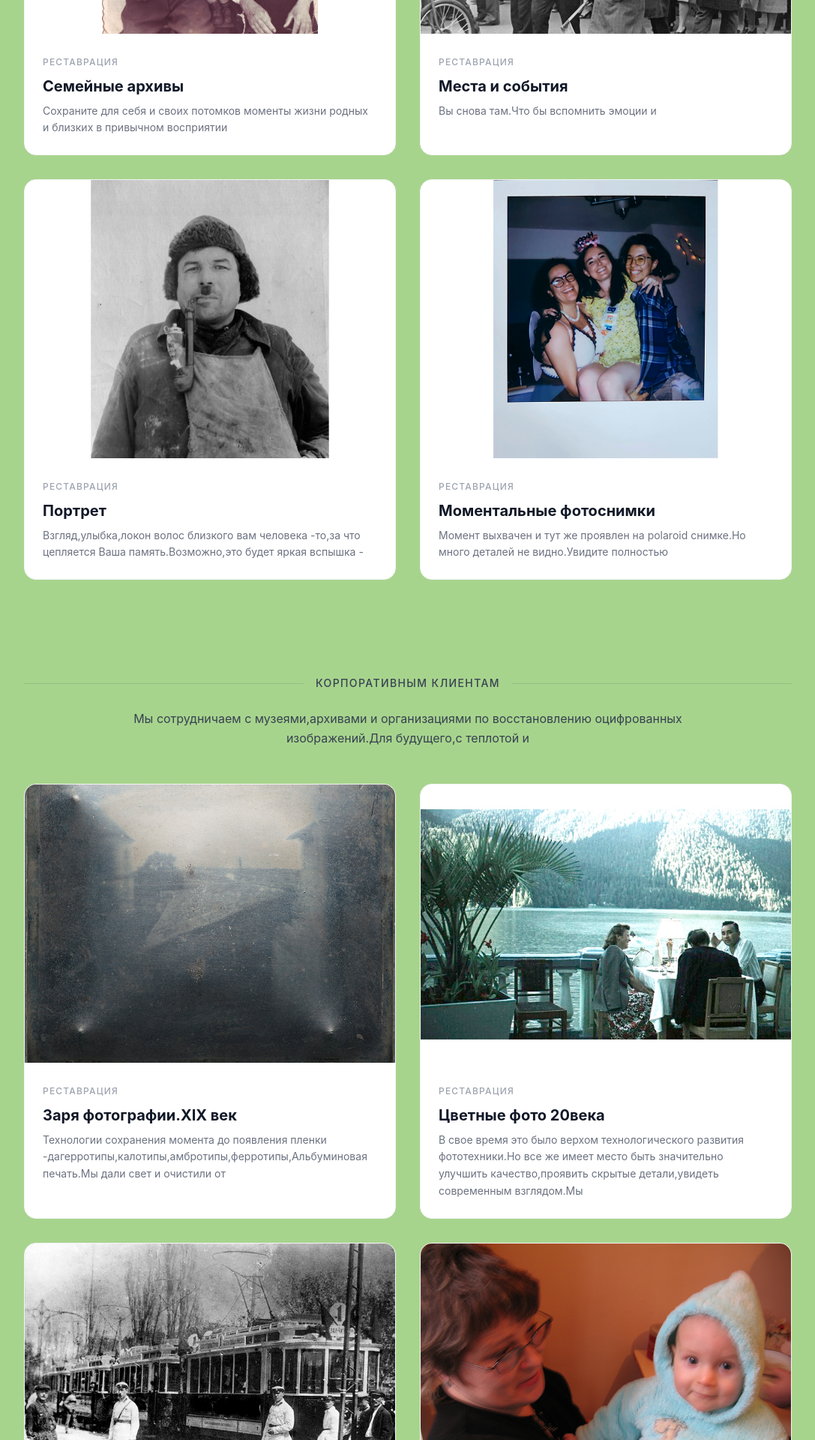
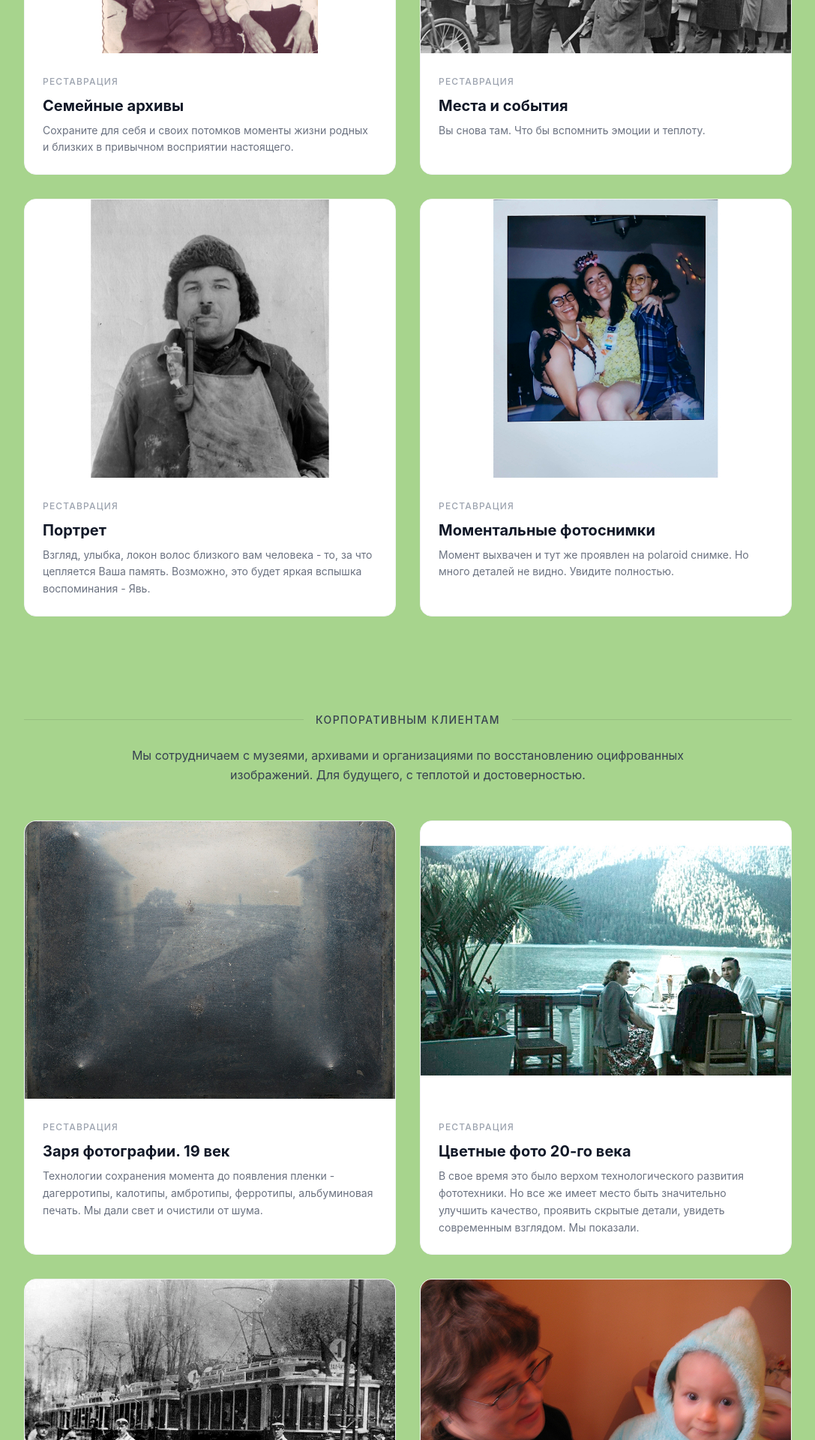
Before and after one commit to proyavi-art/site-proyavi-art, a Next.js app: page /portfolio in a window 1280 px wide. Shown: the part 820-2740 px from the top of the page at 75% size, without its empty margins (96-1183 px from the left). Built offline with nearby package versions, Linux system fonts and the light colour scheme.

Commit message:
Правка текста в галлереи

```diff
--- a/app/portfolio/page.tsx
+++ b/app/portfolio/page.tsx
@@ -5,56 +5,56 @@ const categories = [
     slug: "family",
     tag: "Реставрация",
     title: "Семейные архивы",
-    text: "Сохраните для себя и своих потомков моменты жизни родных и близких в привычном восприятии",
+    text: "Сохраните для себя и своих потомков моменты жизни родных и близких в привычном восприятии настоящего. ",
     img: "/images/gallery/family.jpg",
   },
   {
     slug: "places",
     tag: "Реставрация",
     title: "Места и события",
-    text: "Вы снова там.Что бы вспомнить эмоции и",
+    text: "Вы снова там. Что бы вспомнить эмоции и теплоту.",
     img: "/images/gallery/places.jpg",
   },
   {
     slug: "portrait",
     tag: "Реставрация",
     title: "Портрет",
-    text: "Взгляд,улыбка,локон волос близкого вам человека -то,за что цепляется Ваша память.Возможно,это будет яркая вспышка -",
+    text: "Взгляд, улыбка, локон волос близкого вам человека - то, за что цепляется Ваша память. Возможно, это будет яркая вспышка воспоминания - Явь.",
     img: "/images/gallery/portrait.jpg",
   },
   {
     slug: "instant",
     tag: "Реставрация",
     title: "Моментальные фотоснимки",
-    text: "Момент выхвачен и тут же проявлен на polaroid снимке.Но много деталей не видно.Увидите полностью",
+    text: "Момент выхвачен и тут же проявлен на polaroid снимке. Но много деталей не видно. Увидите полностью.",
     img: "/images/gallery/instant.jpg",
   },
   {
     slug: "xix",
     tag: "Реставрация",
-    title: "Заря фотографии.XIX век",
-    text: "Технологии сохранения момента до появления пленки -дагерротипы,калотипы,амбротипы,ферротипы,Альбуминовая печать.Мы дали свет и очистили от",
+    title: "Заря фотографии. 19 век",
+    text: "Технологии сохранения момента до появления пленки - дагерротипы, калотипы, амбротипы, ферротипы, альбуминовая печать. Мы дали свет и очистили от шума.",
     img: "/images/gallery/xix.jpg",
   },
   {
     slug: "color20",
     tag: "Реставрация",
-    title: "Цветные фото 20века",
-    text: "В свое время это было верхом технологического развития фототехники.Но все же имеет место быть значительно улучшить качество,проявить скрытые детали,увидеть современным взглядом.Мы",
+    title: "Цветные фото 20-го века",
+    text: "В свое время это было верхом технологического развития фототехники. Но все же имеет место быть значительно улучшить качество, проявить скрытые детали, увидеть современным взглядом. Мы показали.",
     img: "/images/gallery/color20.jpg",
   },
   {
     slug: "bw20",
     tag: "Реставрация",
-    title: "Черно-белые фото 20века",
-    text: "Самый большой массив для возвращения.Столетие,ожидающие цвета и четкости момента.Мы дали",
+    title: "Черно-белые фото 20-го века",
+    text: "Самый большой массив для возвращения.Столетие, ожидающие цвета и четкости момента. Мы дали цвет.",
     img: "/images/gallery/bw20.jpg",
   },
   {
     slug: "digital",
     tag: "Реставрация",
     title: "Цифровые фотографии",
-    text: "Технологии на максималках,но случай решает судьбу запечатленного момента.Мы",
+    text: "Технологии на максималках, но случай решает судьбу запечатленного момента. Мы исправили.",
     img: "/images/gallery/digital.jpg",
   },
 ];
@@ -79,7 +79,7 @@ export default function Portfolio() {
           </div>
 
           <p className="text-center text-gray-700 mb-12 max-w-2xl mx-auto leading-relaxed">
-            Из семейных фотоархивов,мгновения,сохранившие взляд улыбку близкого человека или родственника.Памятное событие или место,куда хотелось бы
+            Из семейных фотоархивов, мгновения, сохранившие взляд улыбку близкого человека или родственника. Памятное событие или место ,куда хотелось бы вернуться.
           </p>
 
           <div className="grid md:grid-cols-2 gap-8">
@@ -117,7 +117,7 @@ export default function Portfolio() {
           </div>
 
           <p className="text-center text-gray-700 mb-12 max-w-3xl mx-auto leading-relaxed">
-            Мы сотрудничаем с музеями,архивами и организациями по восстановлению оцифрованных изображений.Для будущего,с теплотой и
+            Мы сотрудничаем с музеями, архивами и организациями по восстановлению оцифрованных изображений. Для будущего, с теплотой и достоверностью.
           </p>
 
           <div className="grid md:grid-cols-2 gap-8">
```
